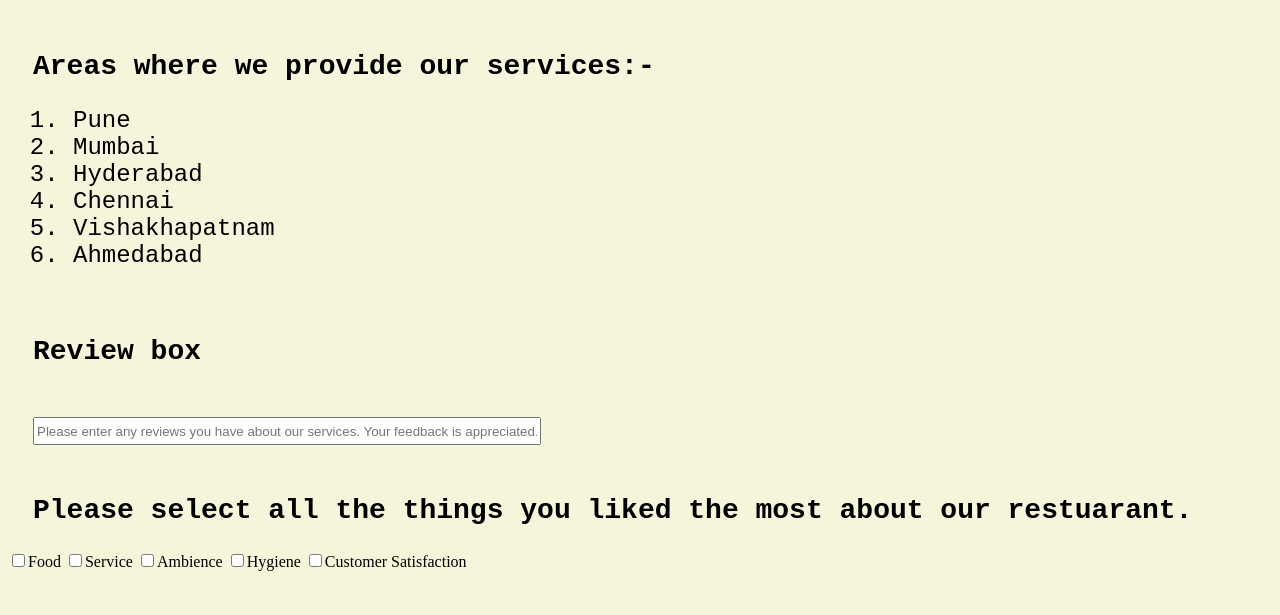
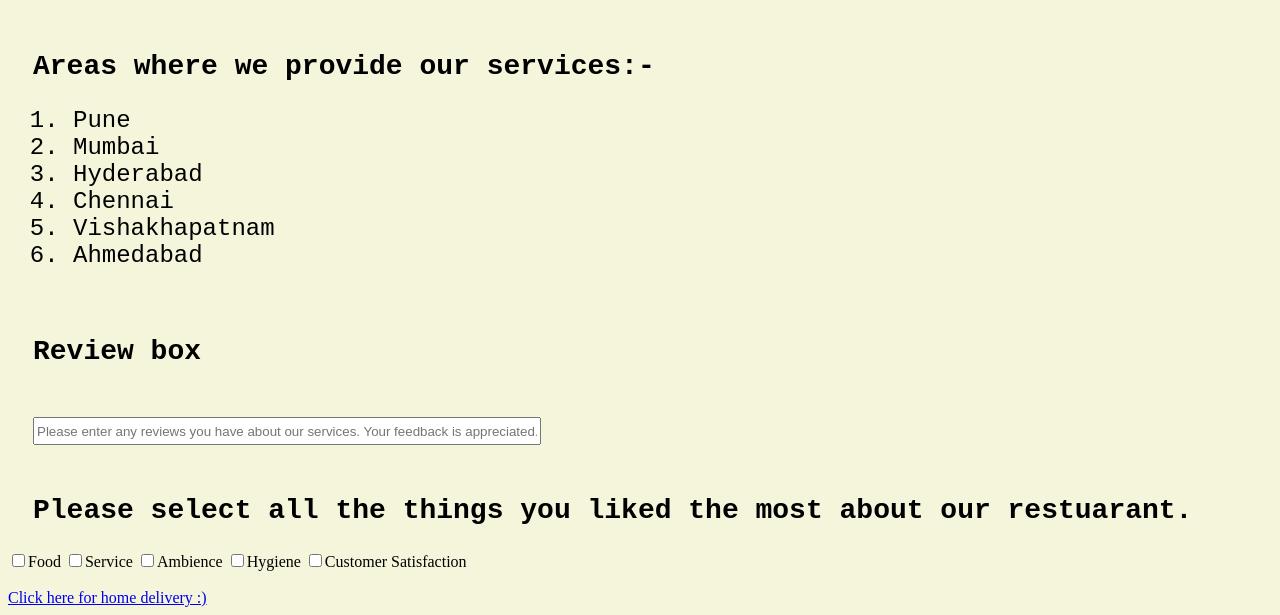
Before and after one commit to Amit0201/RestaurantIndexPage, a plain HTML site: page index.html in a window 1280 px wide. Shown: the part 1339-1954 px from the top of the page. Before the commit the page ends 1918 px from the top, so only its background shows below. Drawn offline with Linux system fonts and the light colour scheme.

Commit message:
Link using anchor tag inserted.

```diff
--- a/index.html
+++ b/index.html
@@ -95,5 +95,7 @@
       <input class="Review" type="checkbox" name="Preferences" value="Hygiene">Hygiene
       <input class="Review" type="checkbox" name="Preferences" value="CustomerSatisfaction">Customer Satisfaction
     </form>
+    <br>
+    <a id="link1" href="https://www.swiggy.com/" target="_blank ">Click here for home delivery :)</a>
   </body>
 </html>
```
Lines whose indentation alone changed are shown as unchanged.
